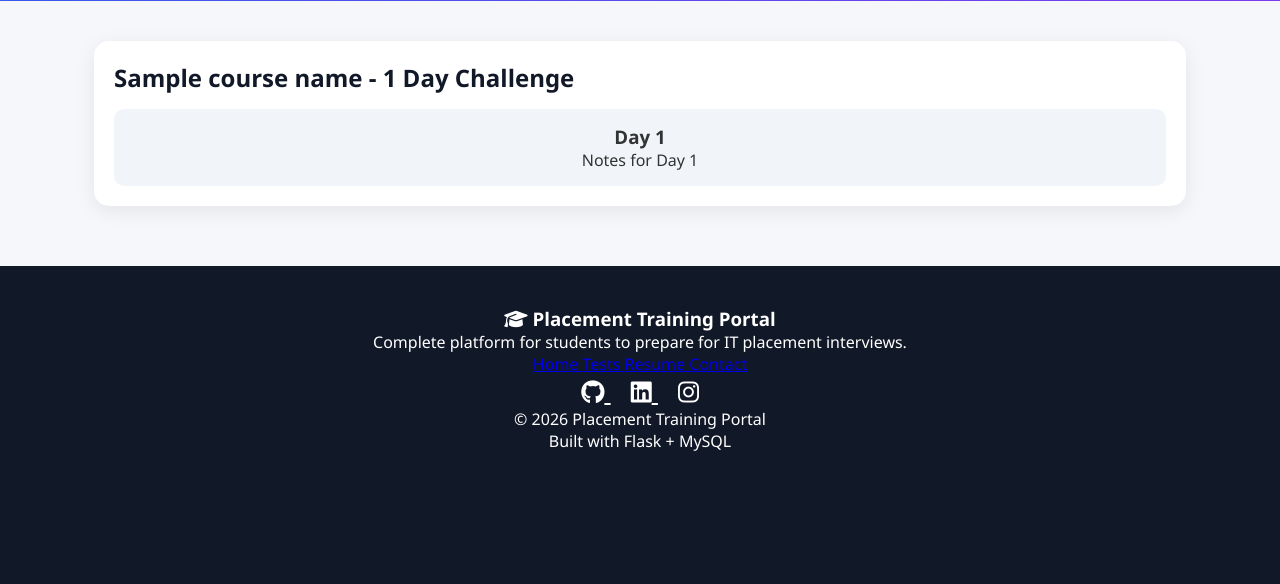
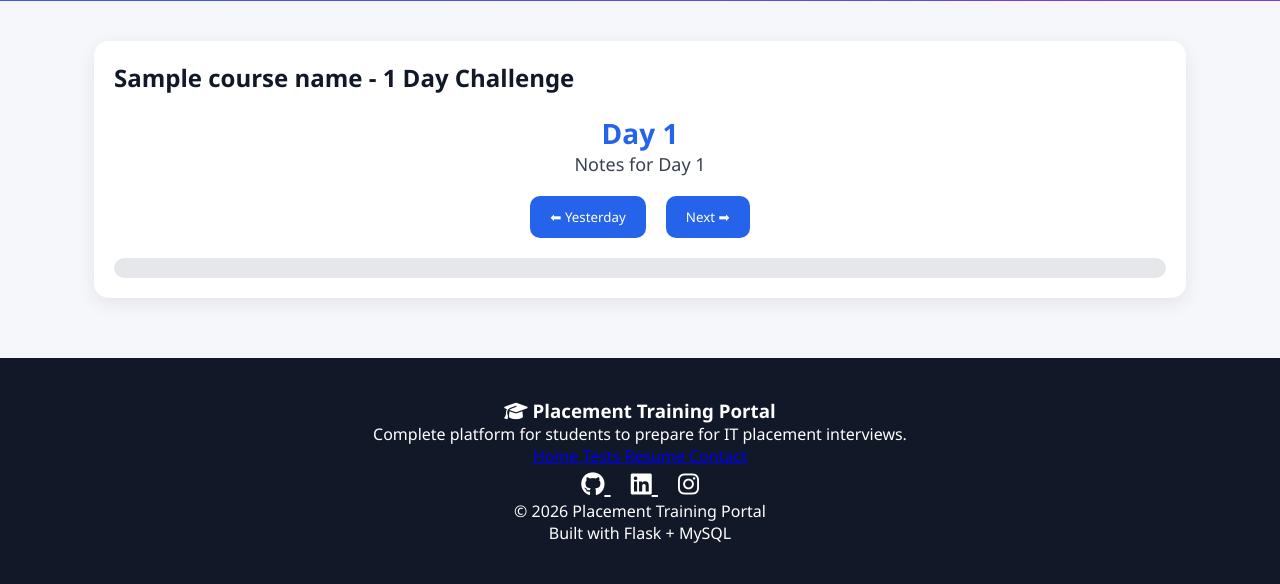
Before and after one commit to adityawalke97-prog/Placement-Project, a Flask app: template templates/course.html in a window 1280 px wide. Shown: the part 447-1031 px from the top of the page. Before the commit the page ends 898 px from the top, so only its background shows below. Run offline with Flask 3, Linux system fonts and the light colour scheme; the template is opened without the code that fills it: most values are stand-ins (such as "Sample title", 1, 10 or a date in 2020); some libraries are stand-ins or nearby versions.

Commit message:
Update course.html

```diff
--- a/templates/course.html
+++ b/templates/course.html
@@ -5,13 +5,22 @@
 {% block content %}
 <div class="course-section">
     <h2>{{ course_name }} - {{ day_count }} Day Challenge</h2>
-    <div class="days">
-        {% for i in range(1, day_count+1) %}
-        <div class="day-card">
-            <h3>Day {{ i }}</h3>
-            <p>Notes for Day {{ i }}</p>
-        </div>
-        {% endfor %}
+
+    <!-- Day Content -->
+    <div id="day-content">
+        <h3 id="day-title">Day 1</h3>
+        <p id="day-notes">Notes for Day 1</p>
+    </div>
+
+    <!-- Navigation Buttons -->
+    <div class="nav-buttons">
+        <button onclick="prevDay()">⬅ Yesterday</button>
+        <button onclick="nextDay()">Next ➡</button>
+    </div>
+
+    <!-- Progress Bar -->
+    <div class="progress-bar">
+        <div class="progress" id="progress"></div>
     </div>
 </div>
 {% endblock %}
@@ -29,22 +38,87 @@
     color:#111827;
     margin-bottom:15px;
 }
-.days {
-    display:grid;
-    grid-template-columns:repeat(auto-fit,minmax(150px,1fr));
-    gap:15px;
+#day-content {
+    text-align:center;
+    margin:20px 0;
 }
-.day-card {
-    background:#f1f5f9;
-    padding:15px;
+#day-title {
+    font-size:28px;
+    color:#2563eb;
+}
+#day-notes {
+    font-size:18px;
+    color:#374151;
+}
+.nav-buttons {
+    display:flex;
+    justify-content:center;
+    gap:20px;
+    margin-top:15px;
+}
+.nav-buttons button {
+    background:#2563eb;
+    color:white;
+    padding:12px 20px;
+    border:none;
     border-radius:10px;
-    text-align:center;
+    cursor:pointer;
     transition:0.3s;
 }
-.day-card:hover {
+.nav-buttons button:hover {
+    background:#1e40af;
+}
+.progress-bar {
+    width:100%;
+    background:#e5e7eb;
+    border-radius:10px;
+    margin-top:20px;
+}
+.progress {
+    height:20px;
     background:#2563eb;
-    color:white;
-    transform:translateY(-5px);
+    border-radius:10px;
+    width:0%;
+    transition:width 0.5s;
 }
 </style>
 {% endblock %}
+
+{% block scripts %}
+<script>
+let currentDay = 1;
+const totalDays = {{ day_count }};
+
+// Load saved progress
+if(localStorage.getItem("{{ course_name }}Day")){
+  currentDay = parseInt(localStorage.getItem("{{ course_name }}Day"));
+  loadDay();
+} else {
+  loadDay();
+}
+
+function loadDay(){
+  document.getElementById("day-title").innerText = "Day " + currentDay;
+  document.getElementById("day-notes").innerText = "Notes for Day " + currentDay;
+  localStorage.setItem("{{ course_name }}Day", currentDay);
+
+  // Progress update
+  let progressPercent = (currentDay/totalDays)*100;
+  document.getElementById("progress").style.width = progressPercent + "%";
+}
+
+function nextDay(){
+  if(currentDay < totalDays){
+    currentDay++;
+    loadDay();
+  }
+}
+
+function prevDay(){
+  if(currentDay > 1){
+    currentDay--;
+    loadDay();
+  }
+}
+</script>
+{% endblock %}
```
